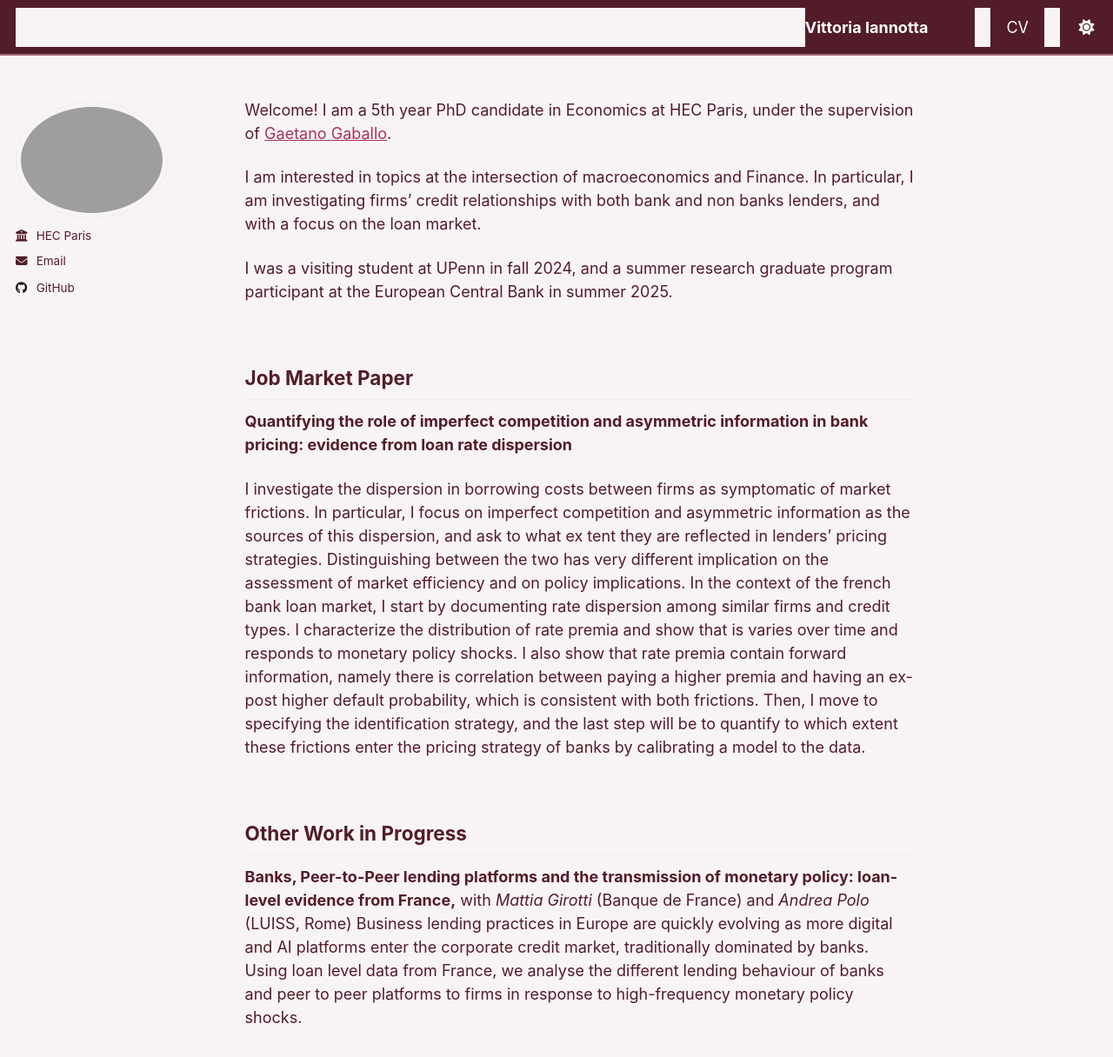
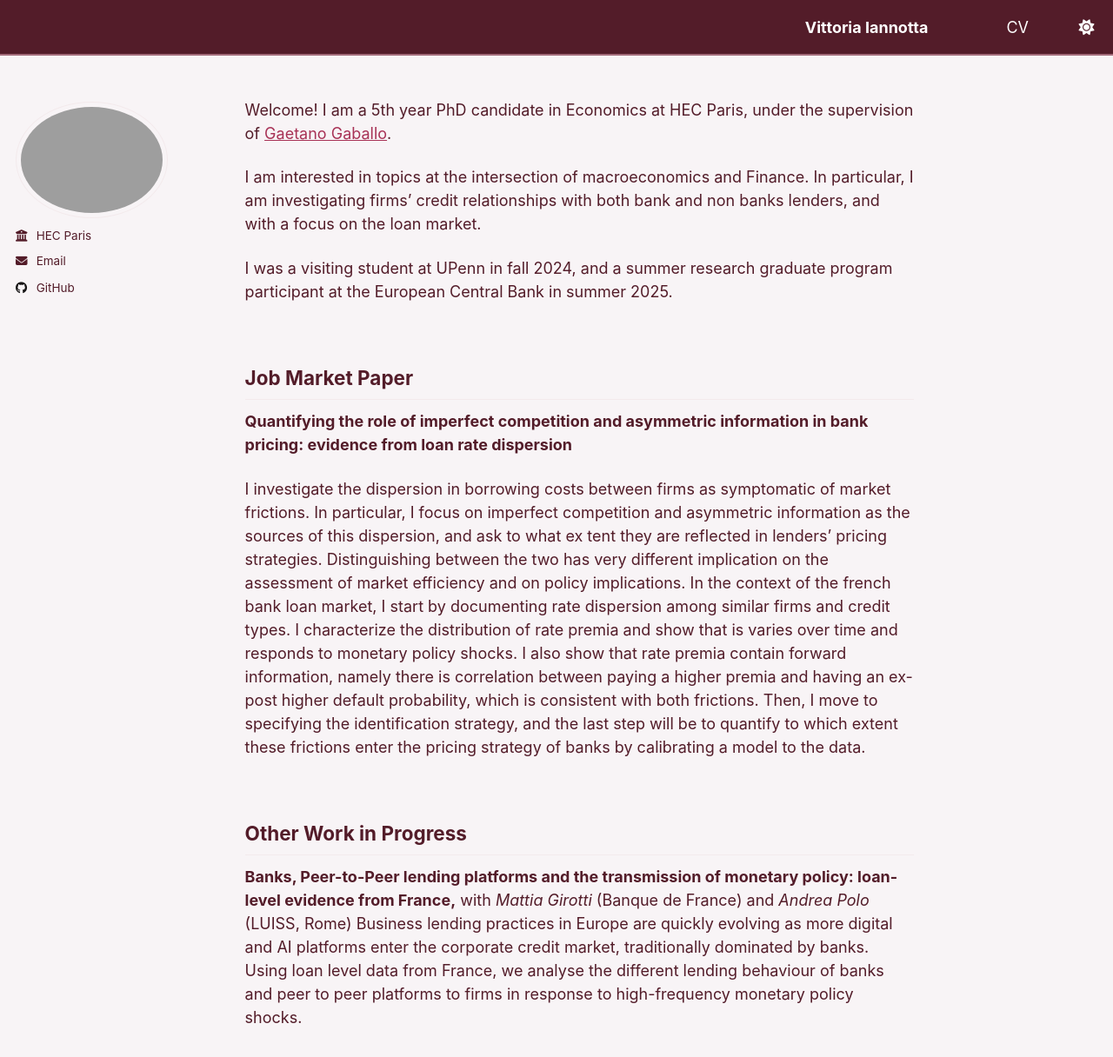
Before and after one commit to vittoriaiannotta/vittoriaiannotta.github.io, a Jekyll site: the page built from _pages/about.md, in a window 1280 px wide and 1400 px high. Shown: the top 1216 px of the window at 87% size. Built offline with Jekyll 4.4.1, drawn with Linux system fonts in a browser that asks for light colours.

Commit message:
Update _navigation.scss

```diff
--- a/_sass/layout/_navigation.scss
+++ b/_sass/layout/_navigation.scss
@@ -176,7 +176,8 @@
   position: relative;
   min-width: 250px;
   width: 100%;
-  background: var(--global-bg-color);
+  /* CHANGE: Use the masthead background variable here */
+  background: var(--global-masthead-bg-color);
   display: flex;
   justify-content: flex-end;
   align-items: center;
@@ -185,14 +186,16 @@
     display: block;
     margin: 0 1rem;
     padding: 0.5rem 0;
-    color: var(--global-masthead-link-color);
+    /* CHANGE: Ensure links are white/rose */
+    color: var(--global-masthead-link-color) !important;
     text-decoration: none;
 
     &:hover {
-      color: var(--global-masthead-link-color-hover);
+      color: var(--global-masthead-link-color-hover) !important;
     }
   }
 
+  /* This is the 'More' button for small screens */
   button {
     position: absolute;
     height: 2.5rem;
@@ -200,7 +203,8 @@
     padding: 0 0.5rem;
     border: 0;
     outline: none;
-    background-color: var(--global-base-color);
+    /* CHANGE: Make button blend with the wine background */
+    background-color: var(--global-dark-border-color);
     color: #fff;
     cursor: pointer;
     z-index: 100;
```
